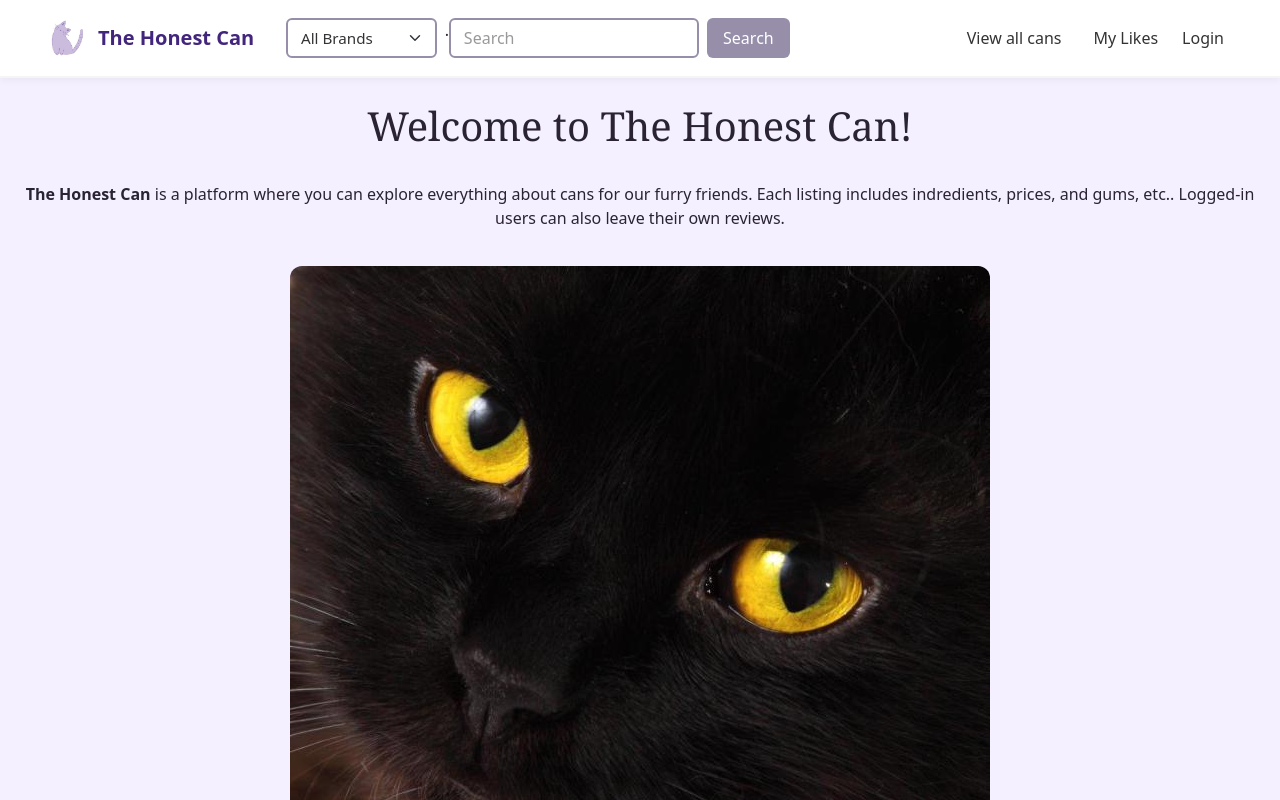
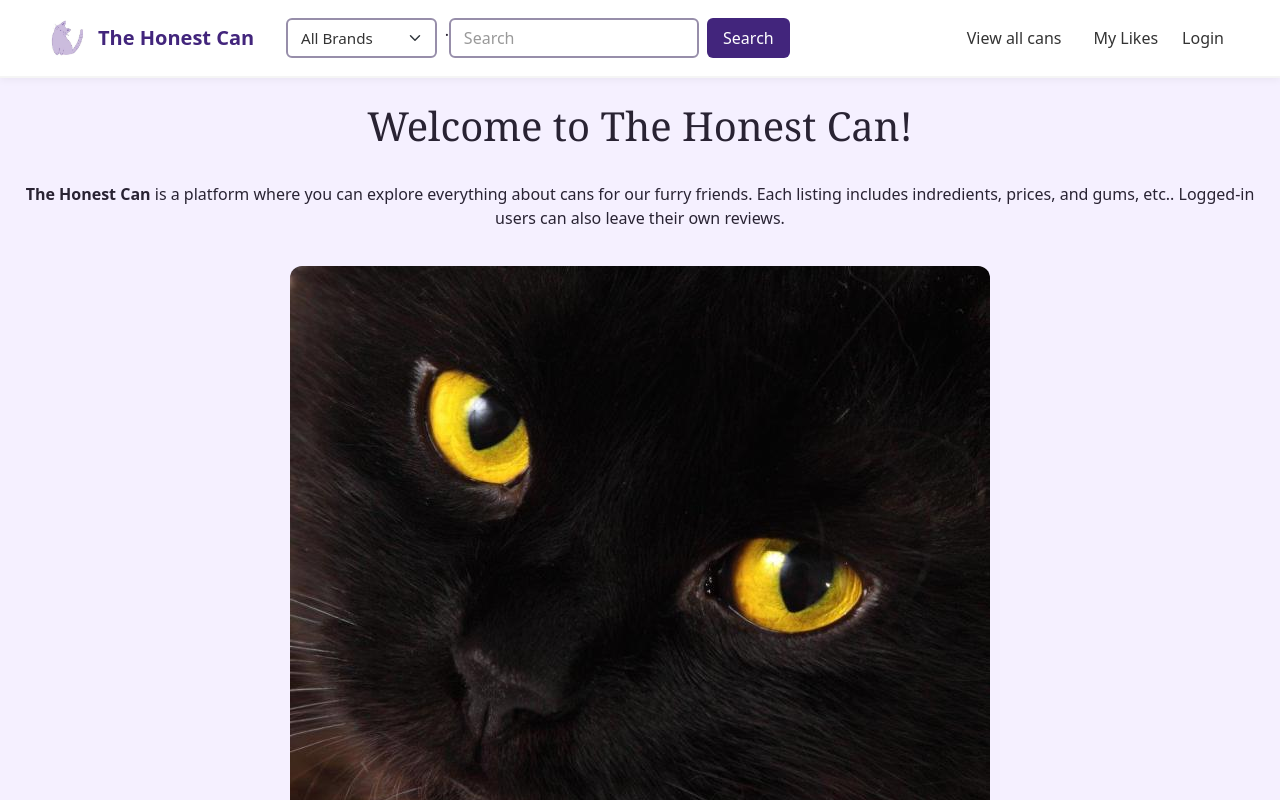
Before and after one commit to shinymidori/shinymidori.github.io, a React (Vite) app: page / in a window 1280 px wide. Shown: the top 800 px of the page. Built offline with nearby package versions, Linux system fonts and the light colour scheme.

Commit message:
Update CanNavbar.css

```diff
--- a/src/components/nav/CanNavbar.css
+++ b/src/components/nav/CanNavbar.css
@@ -47,7 +47,7 @@
 }
 
 .navbar-form button {
-    background-color: #978eaa;
+    background-color: #42257c;
     border: none;
     color: white;
     padding: 0.4rem 1rem;
@@ -56,7 +56,7 @@
 }
 
 .navbar-form button:hover {
-    background-color: #4d455e;
+    background-color: #1a814f;
 }
 
 @media (max-width: 768px) {
```
